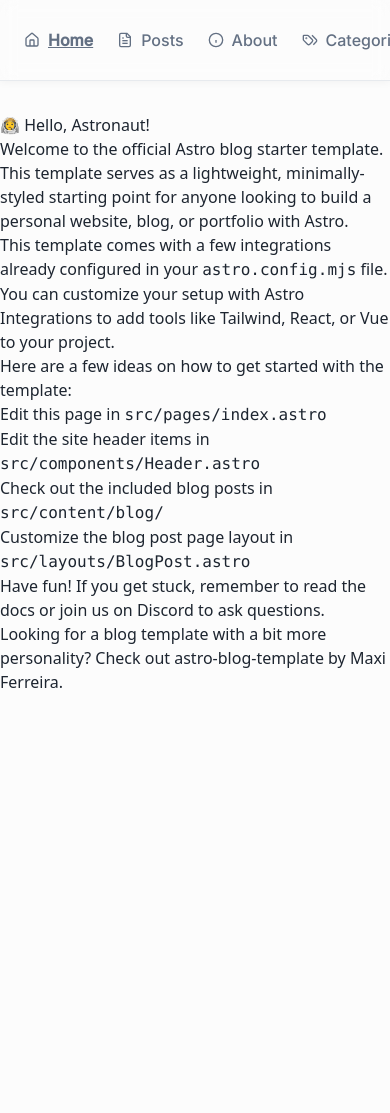
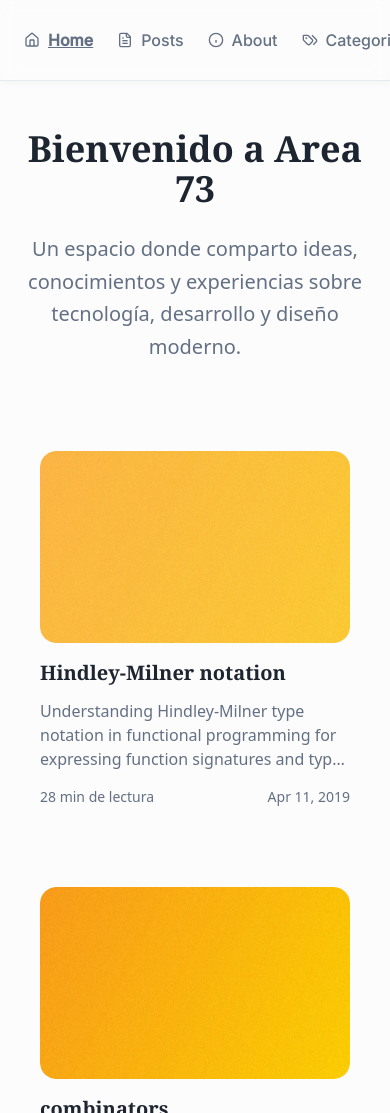
Before and after one commit to area73/erades.com, an Astro site: page / in a window 390 px wide. Shown: the top 1113 px of the page. Before the commit the page ends 844 px from the top, so only its background shows below. Built offline with nearby package versions, Linux system fonts and the light colour scheme; Astro itself is replaced by a stand-in of ours.

Commit message:
Update index page layout and add featured blog posts section
- Enhanced the index page layout with a new hero section and featured blog posts display.
- Integrated blog post data retrieval using `getCollection` to filter and sort published posts.
- Improved overall styling and responsiveness of the main content area.
- Added a call-to-action section to encourage exploration of blog content.

```diff
--- a/src/pages/index.astro
+++ b/src/pages/index.astro
@@ -2,6 +2,13 @@
 import BaseHead from "../components/BaseHead.astro";
 import Header from "../components/Header.astro";
 import { SITE_TITLE, SITE_DESCRIPTION } from "../consts";
+import { getCollection } from "astro:content";
+import FormattedDate from "../components/FormattedDate.astro";
+
+const posts = (await getCollection("blog"))
+  .filter((p) => !p.data.draft)
+  .sort((a, b) => b.data.pubDate.valueOf() - a.data.pubDate.valueOf());
+const featured = posts.slice(0, 3);
 ---
 
 <!doctype html>
@@ -11,47 +18,86 @@
   </head>
   <body class="bg-background text-foreground min-h-screen">
     <Header />
-    <main class="max-w-[1200px] mx-auto pt-8 transition-main">
-      <h1>🧑‍🚀 Hello, Astronaut!</h1>
-      <p>
-        Welcome to the official <a href="https://astro.build/">Astro</a> blog starter
-        template. This template serves as a lightweight, minimally-styled starting
-        point for anyone looking to build a personal website, blog, or portfolio
-        with Astro.
-      </p>
-      <p>
-        This template comes with a few integrations already configured in your
-        <code>astro.config.mjs</code> file. You can customize your setup with
-        <a href="https://astro.build/integrations">Astro Integrations</a> to add
-        tools like Tailwind, React, or Vue to your project.
-      </p>
-      <p>Here are a few ideas on how to get started with the template:</p>
-      <ul>
-        <li>Edit this page in <code>src/pages/index.astro</code></li>
-        <li>
-          Edit the site header items in <code>src/components/Header.astro</code>
-        </li>
-        <li>
-          Check out the included blog posts in <code>src/content/blog/</code>
-        </li>
-        <li>
-          Customize the blog post page layout in <code
-            >src/layouts/BlogPost.astro</code
+    <main class="container mx-auto px-4 py-12">
+      <div class="max-w-4xl mx-auto">
+        <!-- Hero Section -->
+        <div class="text-center mb-16">
+          <h1
+            class="font-serif text-4xl md:text-6xl font-bold text-foreground mb-6"
           >
-        </li>
-      </ul>
-      <p>
-        Have fun! If you get stuck, remember to
-        <a href="https://docs.astro.build/">read the docs</a>
-        or <a href="https://astro.build/chat">join us on Discord</a> to ask questions.
-      </p>
-      <p>
-        Looking for a blog template with a bit more personality? Check out
-        <a href="https://github.com/Charca/astro-blog-template"
-          >astro-blog-template</a
-        >
-        by <a href="https://twitter.com/Charca">Maxi Ferreira</a>.
-      </p>
+            Bienvenido a {SITE_TITLE}
+          </h1>
+          <p
+            class="text-xl text-muted-foreground max-w-2xl mx-auto leading-relaxed"
+          >
+            Un espacio donde comparto ideas, conocimientos y experiencias sobre
+            tecnología, desarrollo y diseño moderno.
+          </p>
+        </div>
+
+        <!-- Featured Content -->
+        <div class="grid md:grid-cols-2 lg:grid-cols-3 gap-8">
+          {
+            featured.map((post) => (
+              <a href={`/blog/${post.id}/`} class="block">
+                <div class="bg-card rounded-lg shadow-soft p-6 hover:shadow-medium transition-shadow duration-300 h-full">
+                  <div class="h-48 bg-gradient-primary rounded-lg mb-4 flex items-center justify-center overflow-hidden">
+                    {post.data.heroImage ? (
+                      <img
+                        src={post.data.heroImage}
+                        alt=""
+                        class="object-cover w-full h-full rounded-lg"
+                      />
+                    ) : (
+                      <span class="text-primary-foreground font-medium">
+                        {SITE_TITLE}
+                      </span>
+                    )}
+                  </div>
+                  <h3 class="font-serif text-xl font-semibold text-card-foreground mb-3 hover:text-primary transition-colors">
+                    {post.data.title}
+                  </h3>
+                  <p class="text-muted-foreground mb-4 line-clamp-3">
+                    {post.data.description}
+                  </p>
+                  <div class="flex items-center justify-between text-sm text-muted-foreground">
+                    <span>
+                      {Math.max(
+                        1,
+                        Math.round((post.body?.length || 500) / 250)
+                      )}{" "}
+                      min de lectura
+                    </span>
+                    <span>
+                      <FormattedDate date={post.data.pubDate} />
+                    </span>
+                  </div>
+                </div>
+              </a>
+            ))
+          }
+        </div>
+
+        <!-- Call to Action -->
+        <div class="text-center mt-16">
+          <div class="bg-card rounded-xl p-8 shadow-medium">
+            <h2
+              class="font-serif text-2xl font-semibold text-card-foreground mb-4"
+            >
+              ¿Listo para explorar?
+            </h2>
+            <p class="text-muted-foreground mb-6">
+              Descubre todos los artículos y encuentra contenido que te inspire.
+            </p>
+            <a
+              href="/blog"
+              class="bg-gradient-primary text-primary-foreground px-8 py-3 rounded-lg font-medium hover:opacity-90 transition-opacity duration-200 inline-block"
+            >
+              Ver Todos los Posts
+            </a>
+          </div>
+        </div>
+      </div>
     </main>
   </body>
 </html>
```
Also changed, not shown: 1 other file.
